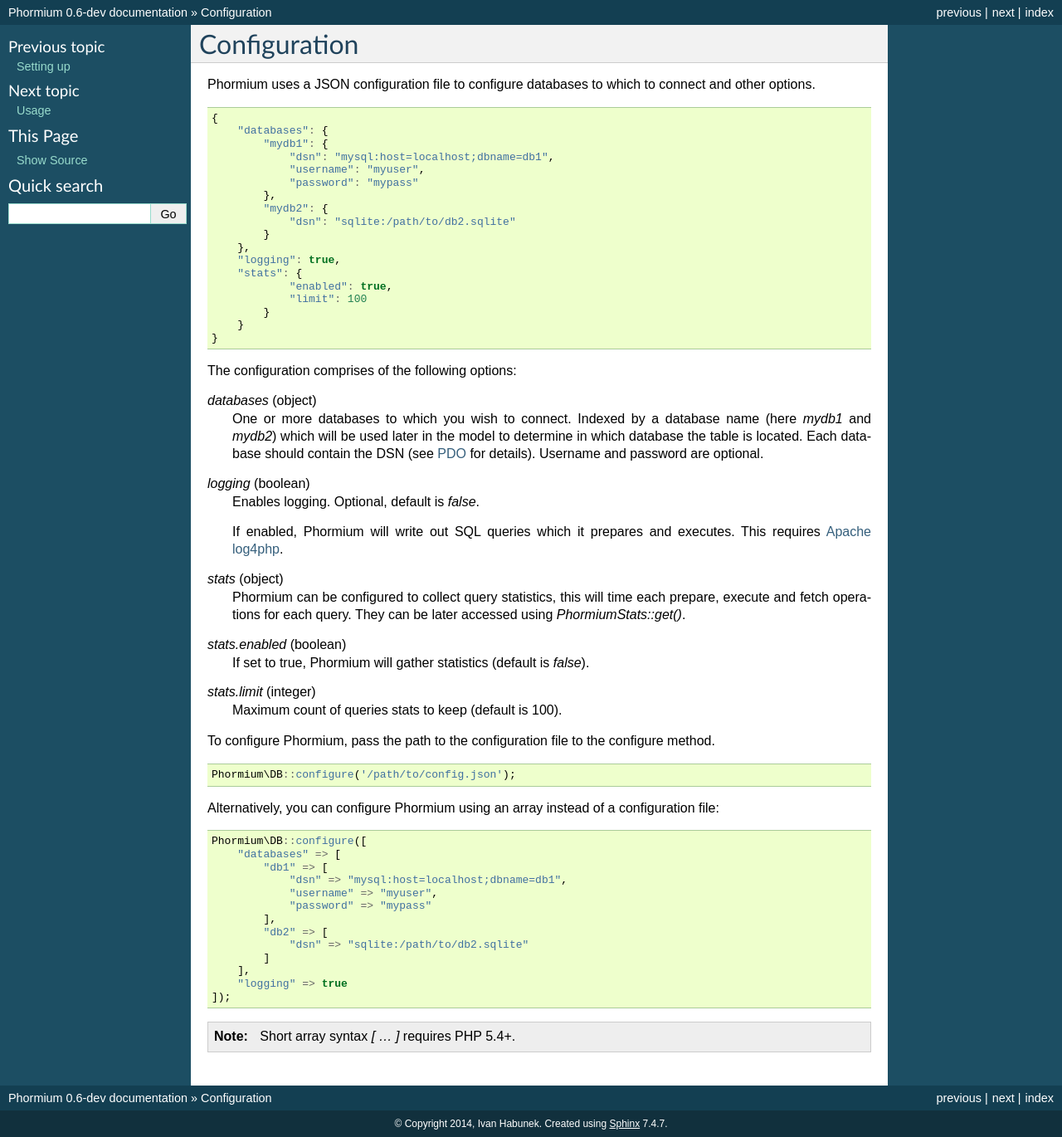
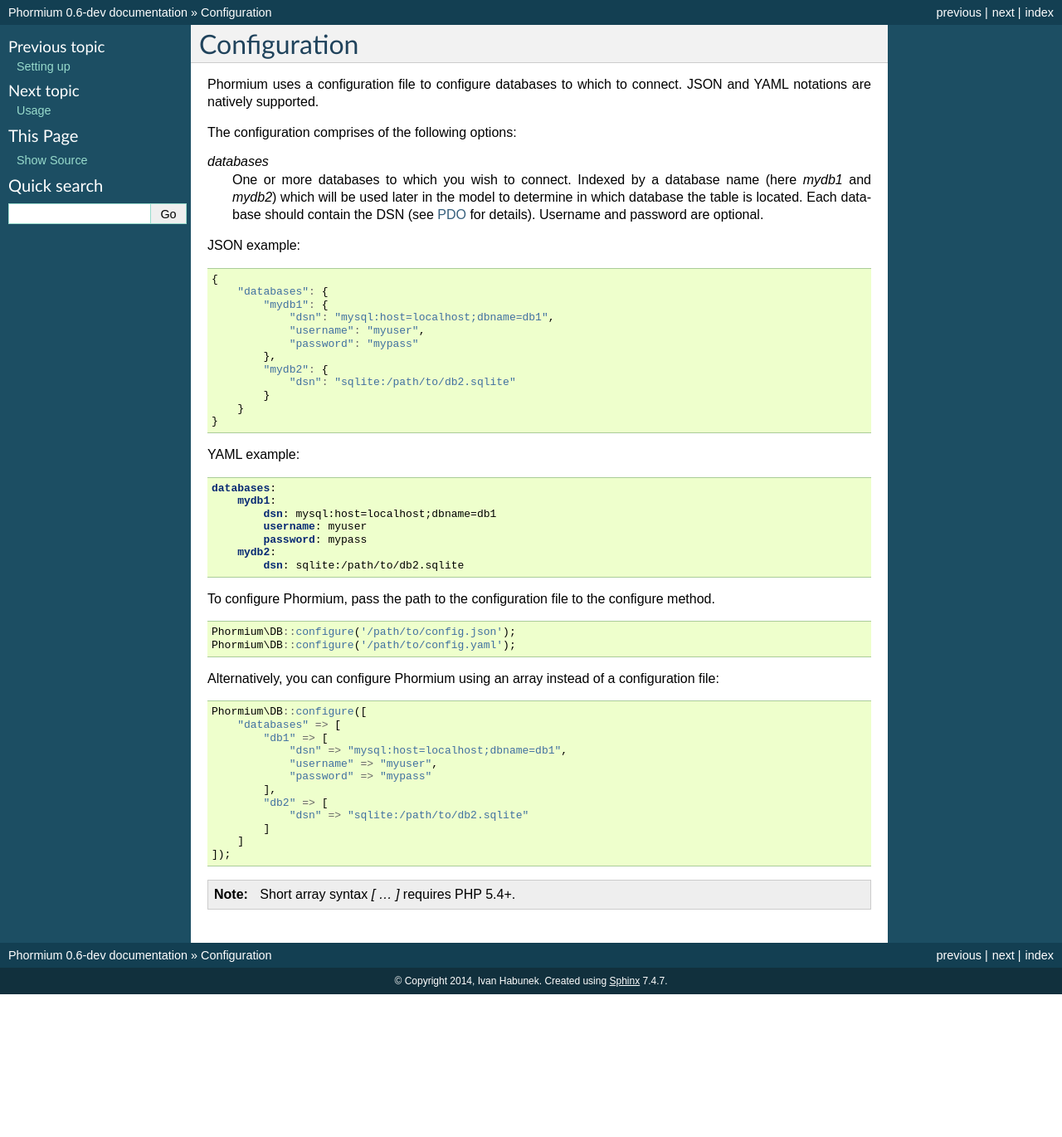
Before and after one commit to ihabunek/phormium, a Sphinx documentation site: the page built from docs/configure.rst, in a window 1280 px wide. Shown: the whole page at 83% size. Built offline with Sphinx 7.4.7, drawn with Linux system fonts in a browser that asks for light colours; after the commit the page ends 1198 px from its top, so only the background shows below that.

Commit message:
Removed docs for removed features (stats, logging).

```diff
--- a/docs/configure.rst
+++ b/docs/configure.rst
@@ -2,8 +2,21 @@
 Configuration
 =============
 
-Phormium uses a JSON configuration file to configure databases to which to
-connect and other options.
+Phormium uses a configuration file to configure databases to which to connect.
+JSON and YAML notations are natively supported.
+
+The configuration comprises of the following options:
+
+`databases`
+    One or more databases to which you wish to connect. Indexed by a database
+    name (here `mydb1` and `mydb2`) which will be used later in the model to
+    determine in which database the table is located. Each database should
+    contain the DSN (see PDO_ for details). Username and password are optional.
+
+.. _PDO: http://www.php.net/manual/en/pdo.construct.php
+
+
+JSON example:
 
 .. code-block:: javascript
 
@@ -17,42 +30,20 @@
             "mydb2": {
                 "dsn": "sqlite:/path/to/db2.sqlite"
             }
-        },
-        "logging": true,
-        "stats": {
-                "enabled": true,
-                "limit": 100
-            }
         }
     }
 
-The configuration comprises of the following options:
+YAML example:
 
-`databases` (object)
-    One or more databases to which you wish to connect. Indexed by a database
-    name (here `mydb1` and `mydb2`) which will be used later in the model to
-    determine in which database the table is located. Each database should
-    contain the DSN (see PDO_ for details). Username and password are optional.
+.. code-block:: yaml
 
-`logging` (boolean)
-    Enables logging. Optional, default is `false`.
-
-    If enabled, Phormium will write out SQL queries which it prepares and
-    executes. This requires `Apache log4php
-    <http://logging.apache.org/log4php/>`_.
-
-.. _PDO: http://www.php.net/manual/en/pdo.construct.php
-
-`stats` (object)
-    Phormium can be configured to collect query statistics, this will time each
-    prepare, execute and fetch operations for each query. They can be later
-    accessed using `Phormium\Stats::get()`.
-
-`stats.enabled` (boolean)
-    If set to true, Phormium will gather statistics (default is `false`).
-
-`stats.limit` (integer)
-    Maximum count of queries stats to keep (default is 100).
+    databases:
+        mydb1:
+            dsn: mysql:host=localhost;dbname=db1
+            username: myuser
+            password: mypass
+        mydb2:
+            dsn: sqlite:/path/to/db2.sqlite
 
 To configure Phormium, pass the path to the configuration file to the configure
 method.
@@ -60,6 +51,7 @@
 .. code-block:: php
 
     Phormium\DB::configure('/path/to/config.json');
+    Phormium\DB::configure('/path/to/config.yaml');
 
 Alternatively, you can configure Phormium using an array instead of a
 configuration file:
@@ -76,8 +68,7 @@
             "db2" => [
                 "dsn" => "sqlite:/path/to/db2.sqlite"
             ]
-        ],
-        "logging" => true
+        ]
     ]);
 
 .. note:: Short array syntax `[ ... ]` requires PHP 5.4+.
```
